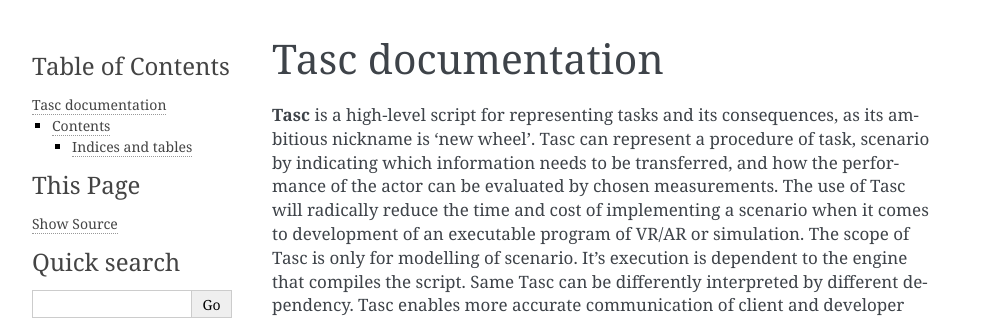
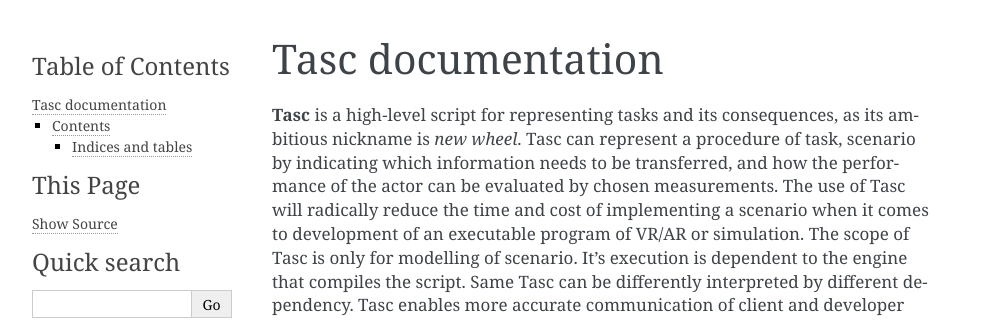
Before and after one commit to JinkiJung/Tasc, a Sphinx documentation site: the page built from docs/source/index.rst, in a window 1280 px wide. Shown: the top 320 px of the page, without its empty margins (148-1141 px from the left). Built offline with Sphinx 7.4.7, drawn with Linux system fonts in a browser that asks for light colours; some of the changed text lies outside the part shown.

```diff
--- a/docs/source/index.rst
+++ b/docs/source/index.rst
@@ -6,7 +6,7 @@
 ==============================
 Tasc |version| documentation
 ==============================
-**Tasc** is a high-level script for representing tasks and its consequences, as its ambitious nickname is 'new wheel'.
+**Tasc** is a high-level script for representing tasks and its consequences, as its ambitious nickname is *new wheel*.
 Tasc can represent a procedure of task, scenario by indicating which information needs to be transferred, and how the performance of the actor can be evaluated by chosen measurements.
 The use of Tasc will radically reduce the time and cost of implementing a scenario when it comes to development of an executable program of VR/AR or simulation.
 The scope of Tasc is only for modelling of scenario. It's execution is dependent to the engine that compiles the script. Same Tasc can be differently interpreted by different dependency.
```
